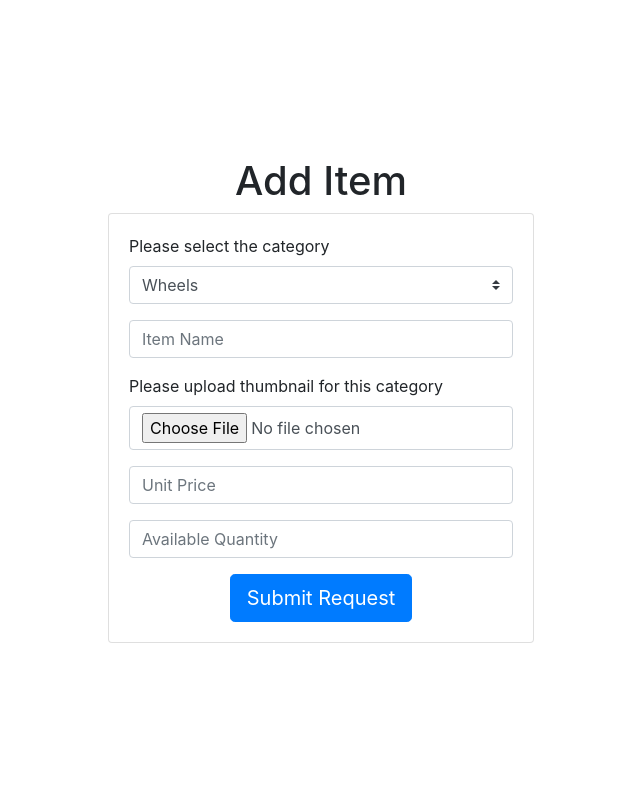
After one commit to SandaliSenarathne/automobile_service_station_management_system, a PHP site: page /addItem.php in a window 1280 px wide. The commit adds this page. Shown: the whole page, without its empty margins (319-959 px from the left). Run offline with PHP 8.4, Linux system fonts and the light colour scheme; some libraries are stand-ins or nearby versions; some web fonts are replaced.

Commit message:
add category, add item, request service

```diff
--- /dev/null
+++ b/addItem.php
@@ -0,0 +1,47 @@
+<!DOCTYPE html>
+<html lang="en">
+<head>
+    <title>Add Item</title>
+    <?php include("importStyles.php"); ?>
+</head>
+<body>
+    <div class="container-fluid" id="addItem">
+        <div class="row">
+        <div class="col-sm-12 text-center">
+        <h1>Add Item</h1>
+            <div class="card">
+            <div class="card-body">
+                <form class="login-form">
+                    <div class="form-group text-left">
+                        <label for="category">Please select the category</label>
+                        <select class="custom-select" id="category">
+                            <option value="1">Wheels</option>
+                            <option value="2">Tayers</option>
+                            <option value="3">Seats</option>
+                        </select>
+                    </div>
+                    <div class="form-group">
+                        <input type="text" class="form-control" id="itemName" placeholder="Item Name" required>
+                    </div>
+                    <div class="form-group text-left">
+                        <label for="thumbnail">Please upload thumbnail for this category</label>
+                        <input  type="file" class="form-control" name="thumbnail" required>
+                    </div>
+                    <div class="form-group">
+                        <input type="number" class="form-control" id="price" placeholder="Unit Price" required>
+                    </div>
+                    <div class="form-group">
+                        <input type="number" class="form-control" id="qty" placeholder="Available Quantity" required>
+                    </div>
+                </form>
+                <button type="button" class="btn btn-primary btn-lg">Submit Request</button>
+            </div>
+            </div>
+        </div>
+        </div>
+    </div>
+
+    <?php include("importScripts.php"); ?>
+
+</body>
+</html>
--- a/css/styles.css
+++ b/css/styles.css
@@ -21,7 +21,7 @@ html {
     align-items: center;
     justify-content: center;
 }
-#categories{
+#categories, #requestService, #addCategory, #addItem{
     min-height: 100vh;
     padding: 25px;
     display: flex;
--- a/viewItems.php
+++ b/viewItems.php
@@ -1,7 +1,7 @@
 <!DOCTYPE html>
 <html lang="en">
 <head>
-    <title>Categories</title>
+    <title>Items</title>
     <?php include("importStyles.php"); ?>
 </head>
 <body>
```
Also changed, not shown: addCategory.php (added, +33 -0 lines), requestService.php (added, +38 -0 lines).
